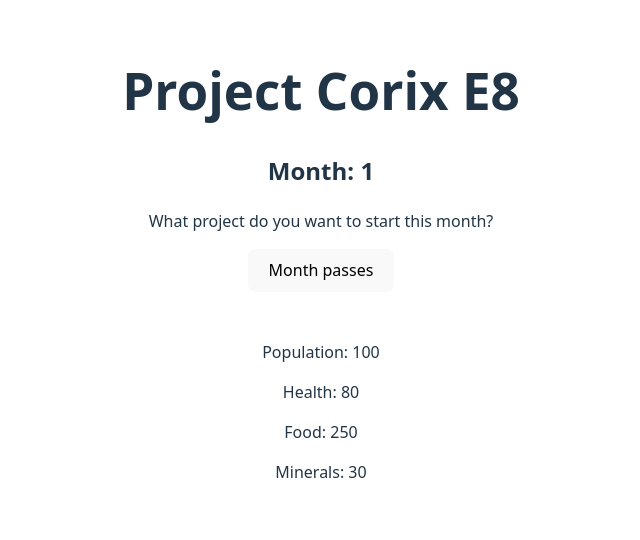
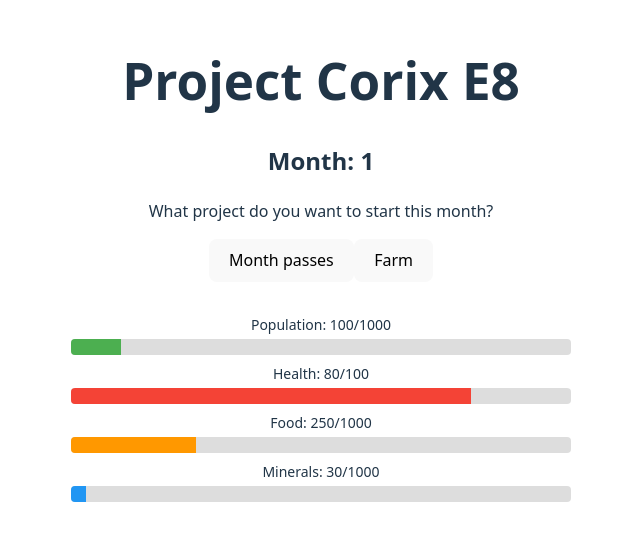
Before and after one commit to Mark-David-Hill/experiments, a React (Vite) app in the folder space-colony/: page / in a window 1280 px wide. Shown: the part 120-660 px from the top of the page, without its empty margins (319-959 px from the left). Built offline with nearby package versions, Linux system fonts and the light colour scheme.

Commit message:
sets up visual StatBar component, adds ability to spend the month farming and refactors the monthPasses function

```diff
--- a/space-colony/src/App.jsx
+++ b/space-colony/src/App.jsx
@@ -1,5 +1,9 @@
 import { useState } from "react";
 import "./App.css";
+
+import StatBar from "./components/StatBar";
+
+import { delay } from "./utils/delay";
 
 function App() {
   const [month, setMonth] = useState(1);
@@ -7,65 +11,90 @@ function App() {
   const [health, setHealth] = useState(80);
   const [food, setFood] = useState(250);
   const [minerals, setMinerals] = useState(30);
+  const [maxPopulation, setMaxPopulation] = useState(1000);
+  const [maxFood, setMaxFood] = useState(1000);
+  const [maxMinerals, setMaxMinerals] = useState(1000);
   const [message, setMessage] = useState(
     "What project do you want to start this month?"
   );
   const [isLoading, setIsLoading] = useState(false);
 
-  const monthPasses = () => {
+  const monthPasses = async (action) => {
     setIsLoading(true);
-    setMessage("A month passes...");
+
     const startingPopulation = population;
     const startingFood = food;
     const startingHealth = health;
+    let foodProduced = 0;
 
-    setTimeout(() => {
-      if (startingFood >= startingPopulation) {
-        setFood((prev) => prev - population);
-        setMessage("You had enough food for everyone");
+    // Phase 1: do action (e.g. farming)
+    setMessage("The colonists spend the month farming.");
+    await delay(2000);
+
+    if (action === "farm") {
+      foodProduced = startingPopulation * 2;
+      setFood(startingFood + foodProduced);
+      setMessage(`${foodProduced} food was produced.`);
+    }
+
+    // Phase 2: month passes
+    await delay(2000);
+    setMessage("A month passes...");
+
+    // Phase 3: consumption & health
+    await delay(2000);
+
+    const totalFood = startingFood + foodProduced;
+    if (totalFood >= startingPopulation) {
+      setFood((prev) => prev - startingPopulation);
+      setMessage(
+        `You had enough food for everyone. Food produced: ${foodProduced}. Food consumed: ${startingPopulation}.`
+      );
     } else {
-        if (startingHealth - 7 - Math.floor(startingHealth * 0.2) > 0) {
-          setHealth((prev) => prev - 5 - Math.floor(prev * 0.2));
-
+      const healthLoss = 5 + Math.floor(startingHealth * 0.2);
+      if (startingHealth - healthLoss > 0) {
+        setHealth((prev) => prev - healthLoss);
         setPopulation((prev) => prev - 2 - Math.floor(prev * 0.01));
         setMessage("Uh oh, you didn't have enough food for everyone.");
       } else {
         setPopulation((prev) => prev - 2 - Math.floor(prev * 0.2));
         setHealth(0);
-          setMessage(
-            "The health of your colony is critical. People are dying."
-          );
+        setMessage("The health of your colony is critical. People are dying.");
       }
       setFood(0);
     }
 
-      setMonth((prevMonth) => prevMonth + 1);
+    setMonth((prev) => prev + 1);
     setIsLoading(false);
-    }, 1000);
   };
 
   return (
     <>
       <h1>Project Corix E8</h1>
       <h2>Month: {month}</h2>
-      <p>{message}</p>
+      <p style={{ whiteSpace: "pre-wrap" }}>{message}</p>
       <div className="month-choice">
         <button onClick={monthPasses} disabled={isLoading}>
           Month passes
         </button>
-        {/* <button onClick={() => train("strength")}>Train Strength</button>
-        <button onClick={() => train("speed")}>Train Speed</button>
-        <button onClick={() => train("stamina")}>Train Stamina</button>
-        <button onClick={() => train("intelligence")}>Train Strength</button> */}
+        <button onClick={() => monthPasses("farm")}>Farm</button>
       </div>
 
-      <div className="card">
-        <div className="stats">
-          <p>Population: {population}</p>
-          <p>Health: {health}</p>
-          <p>Food: {food}</p>
-          <p>Minerals: {minerals}</p>
-        </div>
+      <div className="card" style={{ width: "500px" }}>
+        <StatBar
+          label="Population"
+          value={population}
+          max={maxPopulation}
+          color="#4caf50"
+        />
+        <StatBar label="Health" value={health} max={100} color="#f44336" />
+        <StatBar label="Food" value={food} max={maxFood} color="#ff9800" />
+        <StatBar
+          label="Minerals"
+          value={minerals}
+          max={maxMinerals}
+          color="#2196f3"
+        />
       </div>
     </>
   );
--- /dev/null
+++ b/space-colony/src/components/StatBar.jsx
@@ -0,0 +1,31 @@
+import React from "react";
+
+function StatBar({ label, value, max, color }) {
+  const pct = Math.min(100, Math.floor((value / max) * 100));
+  return (
+    <div style={{ marginBottom: 8 }}>
+      <div style={{ fontSize: 14, marginBottom: 4 }}>
+        {label}: {value}/{max}
+      </div>
+      <div
+        style={{
+          background: "#ddd",
+          borderRadius: 4,
+          overflow: "hidden",
+          height: 16,
+        }}
+      >
+        <div
+          style={{
+            width: `${pct}%`,
+            height: "100%",
+            background: color,
+            transition: "width 2s ease",
+          }}
+        />
+      </div>
+    </div>
+  );
+}
+
+export default StatBar;
--- /dev/null
+++ b/space-colony/src/utils/delay.js
@@ -0,0 +1 @@
+export const delay = (ms) => new Promise((resolve) => setTimeout(resolve, ms));
```
Lines whose indentation alone changed are shown as unchanged.
